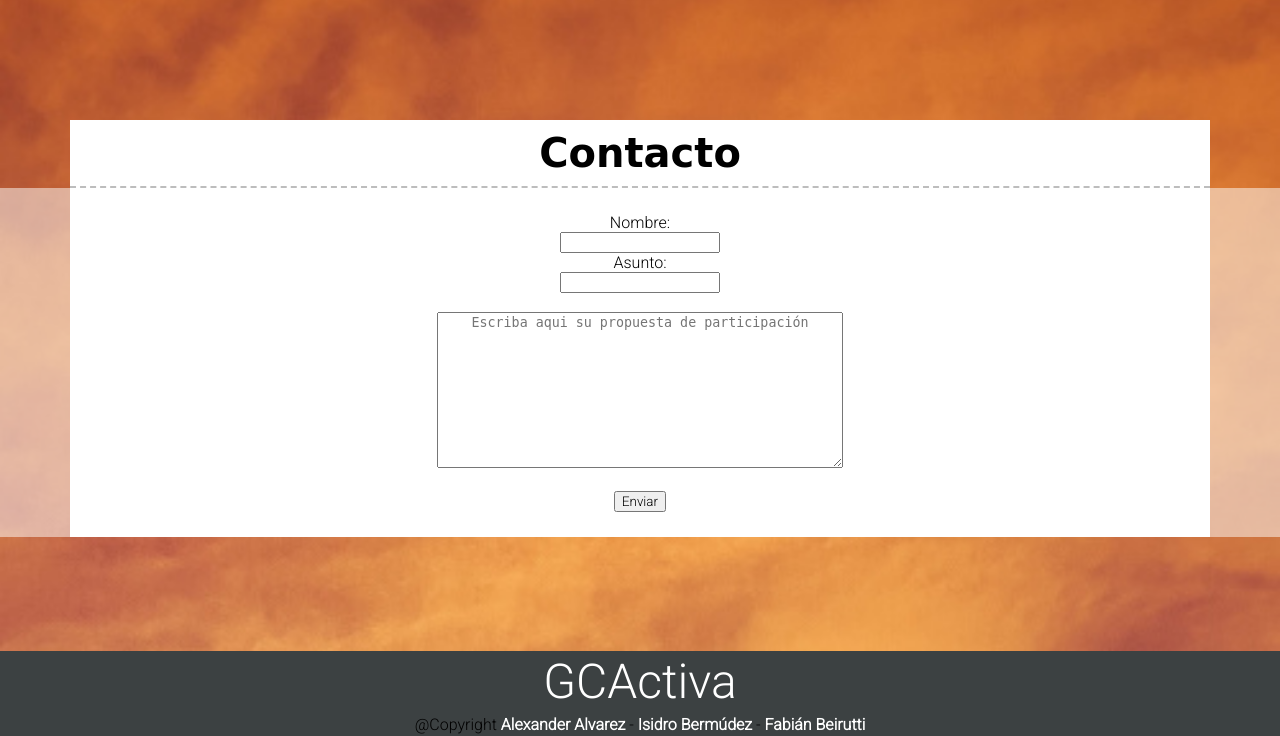
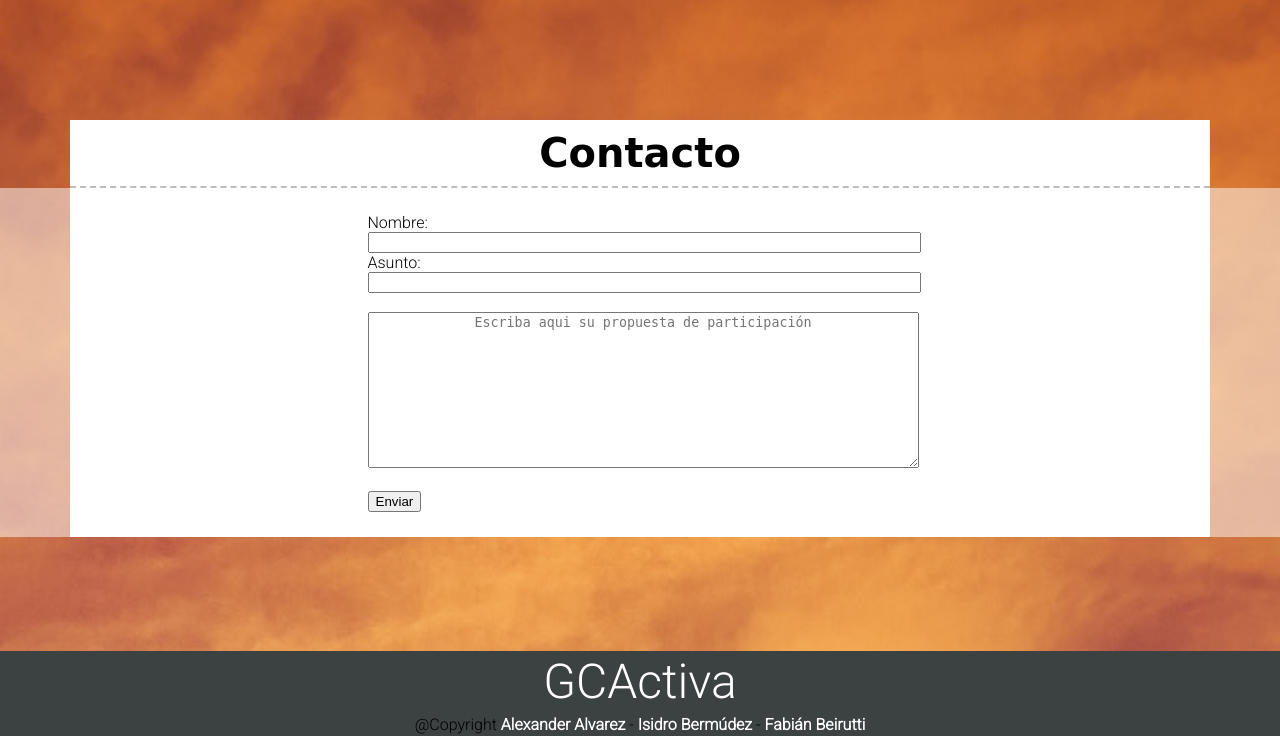
Before and after one commit to AlexanderAlvarezMarques/ULPGC-P4, a PHP site: page /contact.html in a window 1280 px wide. Shown: the part 64-800 px from the top of the page. Run offline with PHP 8.4, Linux system fonts and the light colour scheme; some web fonts are replaced.

Commit message:
Update base.css

```diff
--- a/assets/css/base.css
+++ b/assets/css/base.css
@@ -29,43 +29,48 @@ a:hover {
 
 /* Formulario */
 
+.form{
+	width: 50%;
+	margin: 0 auto;
+}
+
 .formlogin{
-	text-align: center;
+	width: 100%;
 }
 
 .labelogin{
 	font-family: 'Roboto', sans-serif;
+	margin-top: 5px;
 }
 
 .inputlogin{
-	font-family: 'Roboto', sans-serif;
-}
-
-.buttonlogin{
-	font-family: 'Roboto', sans-serif;
+	width: 100%;
 }
 
 /* Contact */
 
 .formcontact{
-	text-align: center;
+	width: 100%;
 }
 
 .labelcontact{
 	font-family: 'Roboto', sans-serif;
+	margin-top: 5px;
 }
 
 .inputcontact{
-	font-family: 'Roboto', sans-serif;
+	width: 100%;
+
 }
 
 .textareacontact{
 	text-align: center;
-	width: 400px;
+	width: 100%;
 	height: 150px;
 }
 
-.buttoncontact{
+.button{
+	width:100%;
 	font-family: 'Roboto', sans-serif;
 }
 
```
